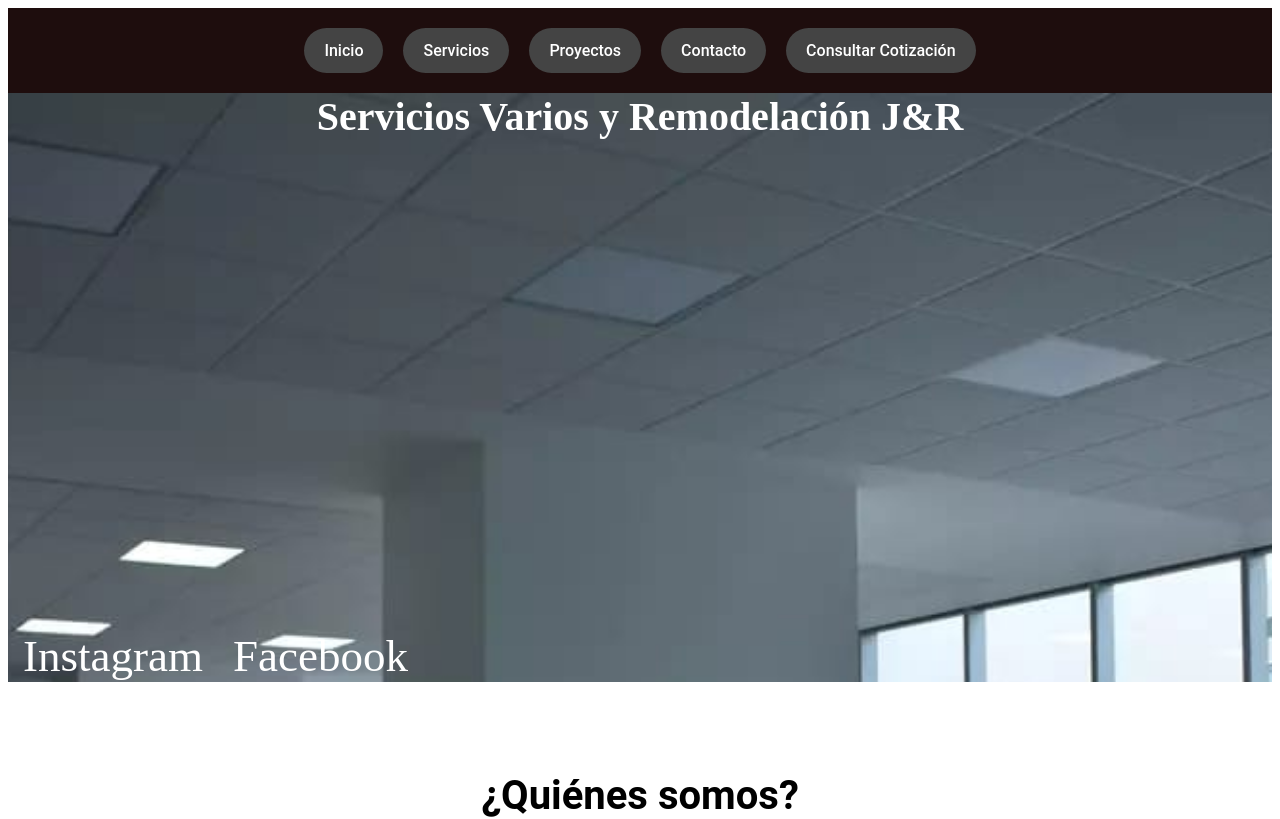
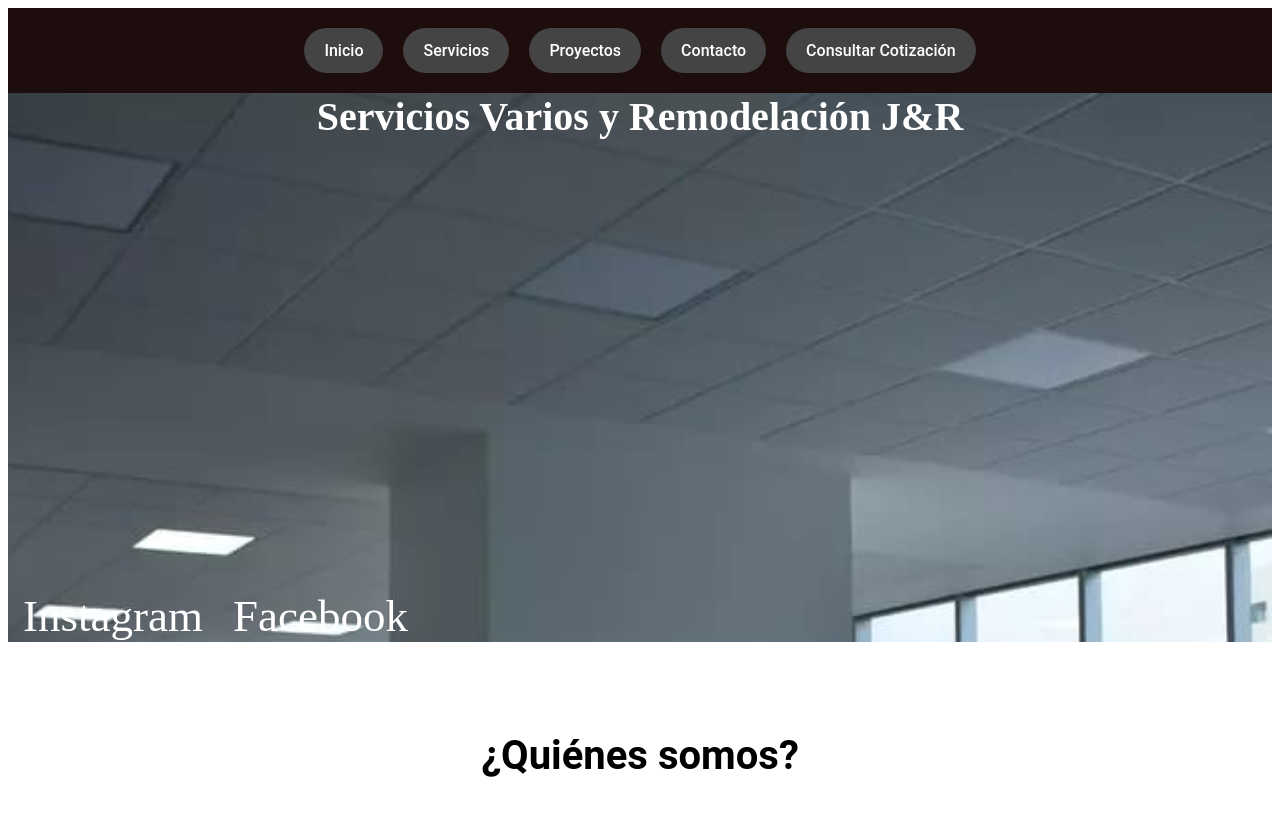
Before and after one commit to LeylaAlonzo/sistema_webS, an Angular app: page / in a window 1280 px wide. Shown: the top 819 px of the page. Built offline with nearby package versions, Linux system fonts and the light colour scheme.

Commit message:
Actualización del sitio web

```diff
--- a/src/app/inicio/inicio.component.scss
+++ b/src/app/inicio/inicio.component.scss
@@ -11,7 +11,7 @@
 }
 
 .content {
-  padding: 140px 20px 350px; /* Aumenta el espacio en la parte inferior para el contenedor de enlaces de redes sociales */
+  padding: 100px 20px 350px; /* Aumenta el espacio en la parte inferior para el contenedor de enlaces de redes sociales */
   box-sizing: border-box; /* Incluye el padding en el ancho total del contenedor */
 
 }
```
Also changed, not shown: 3 other files (tests, documents, lock files or other folders).
